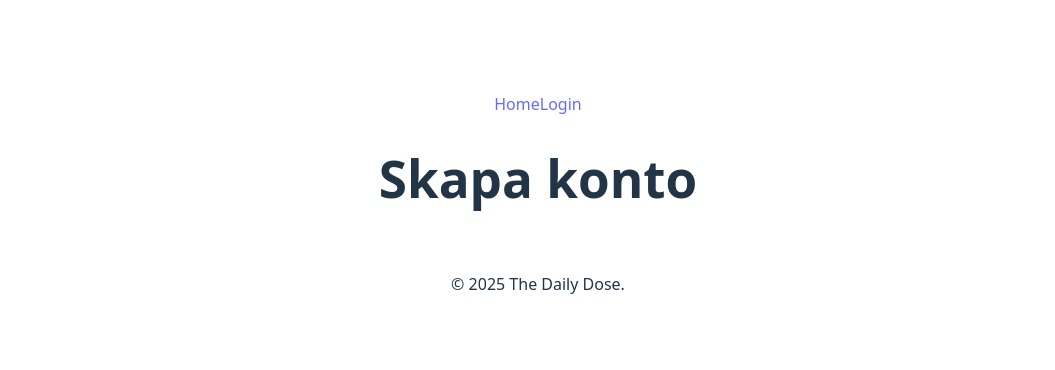
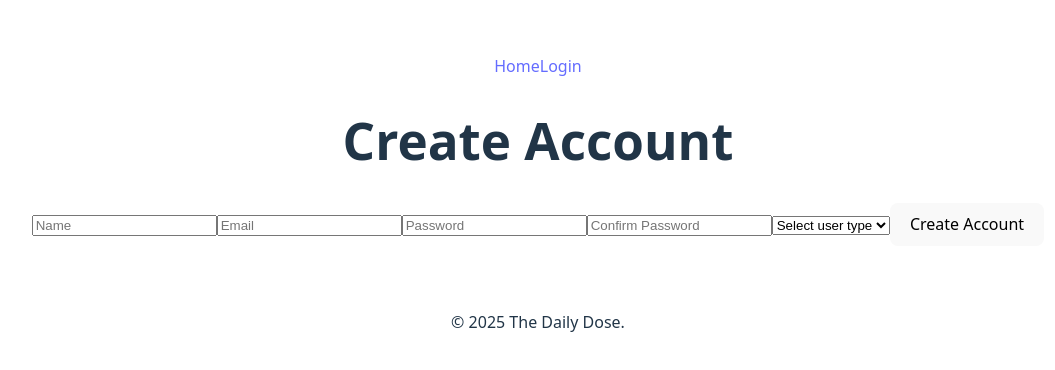
Before and after one commit to Medieinstitutet/fsu24d-systemutveckling-e-handel-f-r-prenumerationer-squad-twelve, a React (Vite) app in the folder frontend/: page /CreateAccount in a window 1280 px wide. Shown: the part 190-560 px from the top of the page, without its empty margins (102-1157 px from the left). Built offline with nearby package versions, Linux system fonts and the light colour scheme.

Commit message:
create account-rikard nilsson

```diff
--- a/frontend/pages/CreateAccount.tsx
+++ b/frontend/pages/CreateAccount.tsx
@@ -1,12 +1,108 @@
+import { useState } from "react";
 import Header from "./Header";
 import Footer from "./Footer";
 
-const CreateAccount = () => (
-  <>
-    <Header />
-    <h1>Skapa konto</h1>
-    <Footer />
-  </>
-);
+const CreateAccount = () => {
+  const [formData, setFormData] = useState({
+    name: "",
+    email: "",
+    password: "",
+    confirmPassword: "",
+    userType: "",
+  });
+
+  const [error, setError] = useState<string | null>(null);
+  const [success, setSuccess] = useState(false);
+
+  const handleChange = (
+    e: React.ChangeEvent<HTMLInputElement | HTMLSelectElement>
+  ) => {
+    const { name, value } = e.target;
+    setFormData((prev) => ({ ...prev, [name]: value }));
+  };
+
+  const handleSubmit = (e: React.FormEvent) => {
+    e.preventDefault();
+    setError(null);
+    setSuccess(false);
+
+    const { name, email, password, confirmPassword, userType } = formData;
+
+    if (!name || !email || !password || !confirmPassword || !userType) {
+      setError("All fields are required.");
+      return;
+    }
+
+    if (password !== confirmPassword) {
+      setError("Passwords do not match.");
+      return;
+    }
+
+    console.log("Account created:", formData);
+    setSuccess(true);
+    setFormData({
+      name: "",
+      email: "",
+      password: "",
+      confirmPassword: "",
+      userType: "",
+    });
+  };
+
+  return (
+    <>
+      <Header />
+      <main>
+        <h1>Create Account</h1>
+        <form onSubmit={handleSubmit}>
+          <input
+            type="text"
+            name="name"
+            placeholder="Name"
+            value={formData.name}
+            onChange={handleChange}
+          />
+          <input
+            type="email"
+            name="email"
+            placeholder="Email"
+            value={formData.email}
+            onChange={handleChange}
+          />
+          <input
+            type="password"
+            name="password"
+            placeholder="Password"
+            value={formData.password}
+            onChange={handleChange}
+          />
+          <input
+            type="password"
+            name="confirmPassword"
+            placeholder="Confirm Password"
+            value={formData.confirmPassword}
+            onChange={handleChange}
+          />
+
+          <select
+            name="userType"
+            value={formData.userType}
+            onChange={handleChange}
+          >
+            <option value="">Select user type</option>
+            <option value="curious">The Curious</option>
+            <option value="informed">The Informed</option>
+            <option value="insider">The Insider</option>
+          </select>
+
+          {error && <p style={{ color: "red" }}>{error}</p>}
+          {success && <p style={{ color: "green" }}>Account created successfully!</p>}
+          <button type="submit">Create Account</button>
+        </form>
+      </main>
+      <Footer />
+    </>
+  );
+};
 
 export default CreateAccount;
--- a/frontend/pages/Login.tsx
+++ b/frontend/pages/Login.tsx
@@ -24,7 +24,7 @@ const Login = () => {
 
       const data = await response.json();
 
-      if (response.ok && data.success) {
+      if (response.ok && data.token) {
         navigate("/Dashboard");
       } else {
         setError(data.message || "Invalid email or password");
```
